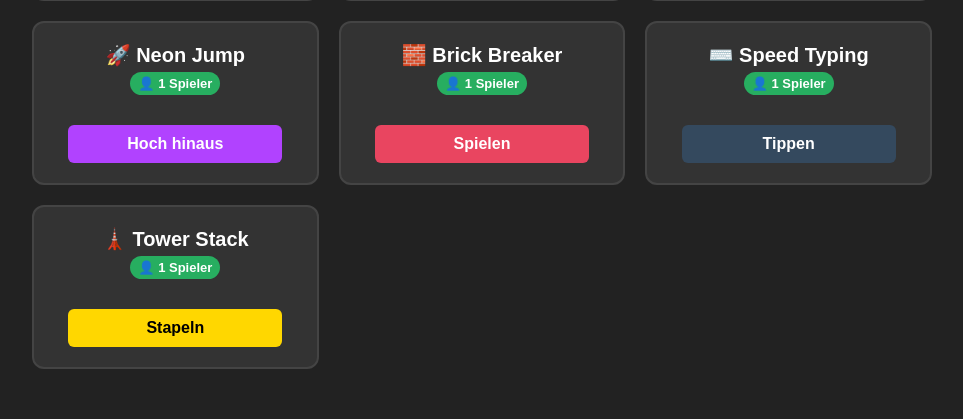
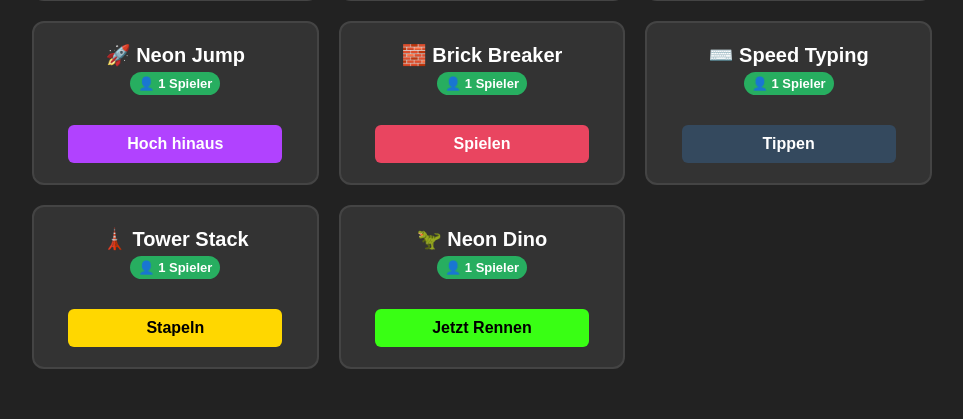
Before and after one commit to gamer24333/free_games, a Flask app: page /games in a window 1280 px wide. Shown: the part 852-1271 px from the top of the page, without its empty margins (158-1121 px from the left). Run offline with Flask 3, Linux system fonts and the light colour scheme; the visitor is signed in with stand-in values (Sample User, id 1).

Commit message:
Update games.html

```diff
--- a/templates/games.html
+++ b/templates/games.html
@@ -195,6 +195,15 @@
             <a href="/tower-stack" class="play-btn" style="background: #ffd700; color: black; margin-top: 15px;">Stapeln</a>
         </div>
 
+        <!-- Neon Dino -->
+        <div class="game-card" data-category="single">
+            <div>
+                <div class="game-title">🦖 Neon Dino</div>
+                <span class="game-mode mode-single">👤 1 Spieler</span>
+            </div>
+            <a href="/games/dino" class="play-btn" style="background: #39ff14; color: black; margin-top: 15px;">Jetzt Rennen</a>
+        </div>
+
     </div>
 
     <!-- --- JAVASCRIPT FÜR DIE FILTER-REITER --- -->
```
